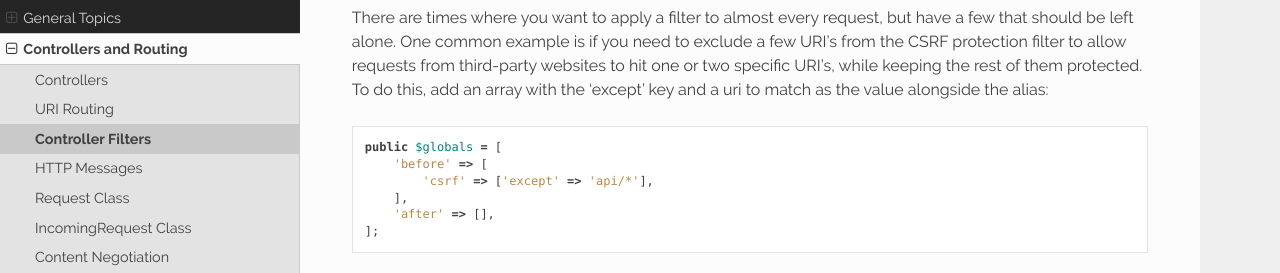
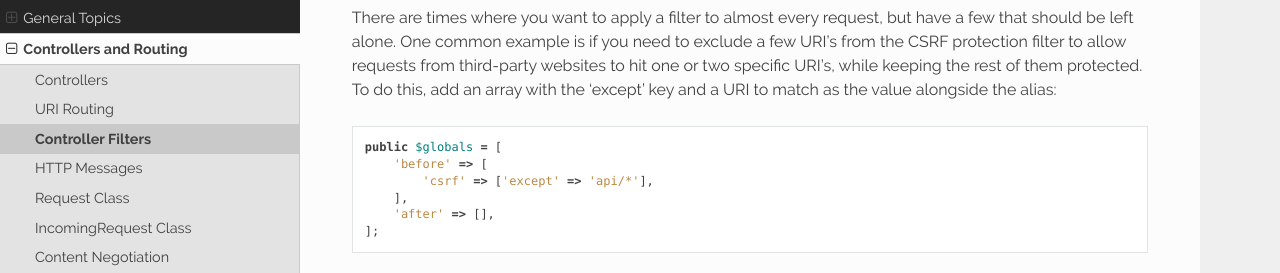
Before and after one commit to NEKOGET/ci4_user_guide_src, a Sphinx documentation site: the page built from source/incoming/filters.rst, in a window 1280 px wide and 900 px high, scrolled down 3252 px. Shown: the part 252-525 px from the top of the window. Built offline with Sphinx 7.4.7 and the Read the Docs theme 2.0.0, drawn with Linux system fonts in a browser that asks for light colours.

Commit message:
docs: replace uri with URI

```diff
--- a/source/incoming/filters.rst
+++ b/source/incoming/filters.rst
@@ -140,7 +140,7 @@ run on every request. Filters can be specified by adding their alias to either t
 There are times where you want to apply a filter to almost every request, but have a few that should be left alone.
 One common example is if you need to exclude a few URI's from the CSRF protection filter to allow requests from
 third-party websites to hit one or two specific URI's, while keeping the rest of them protected. To do this, add
-an array with the 'except' key and a uri to match as the value alongside the alias::
+an array with the 'except' key and a URI to match as the value alongside the alias::
 
     public $globals = [
         'before' => [
```
